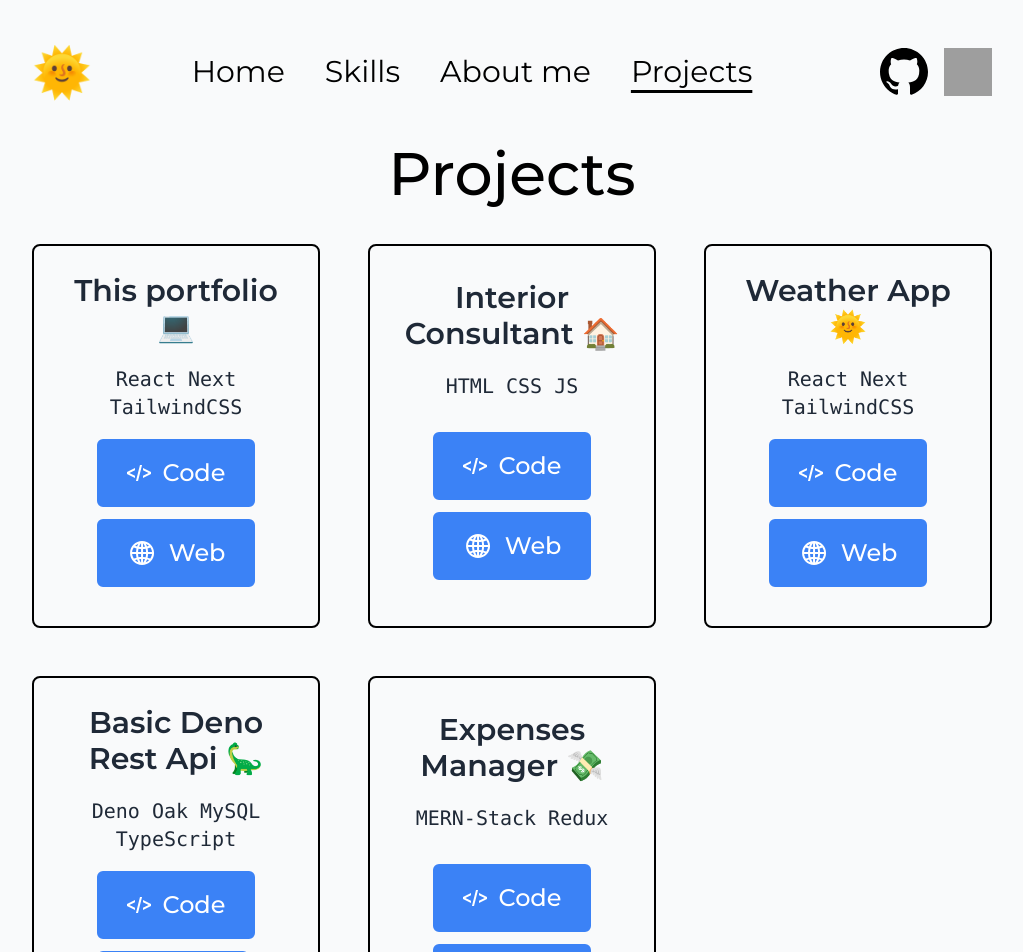
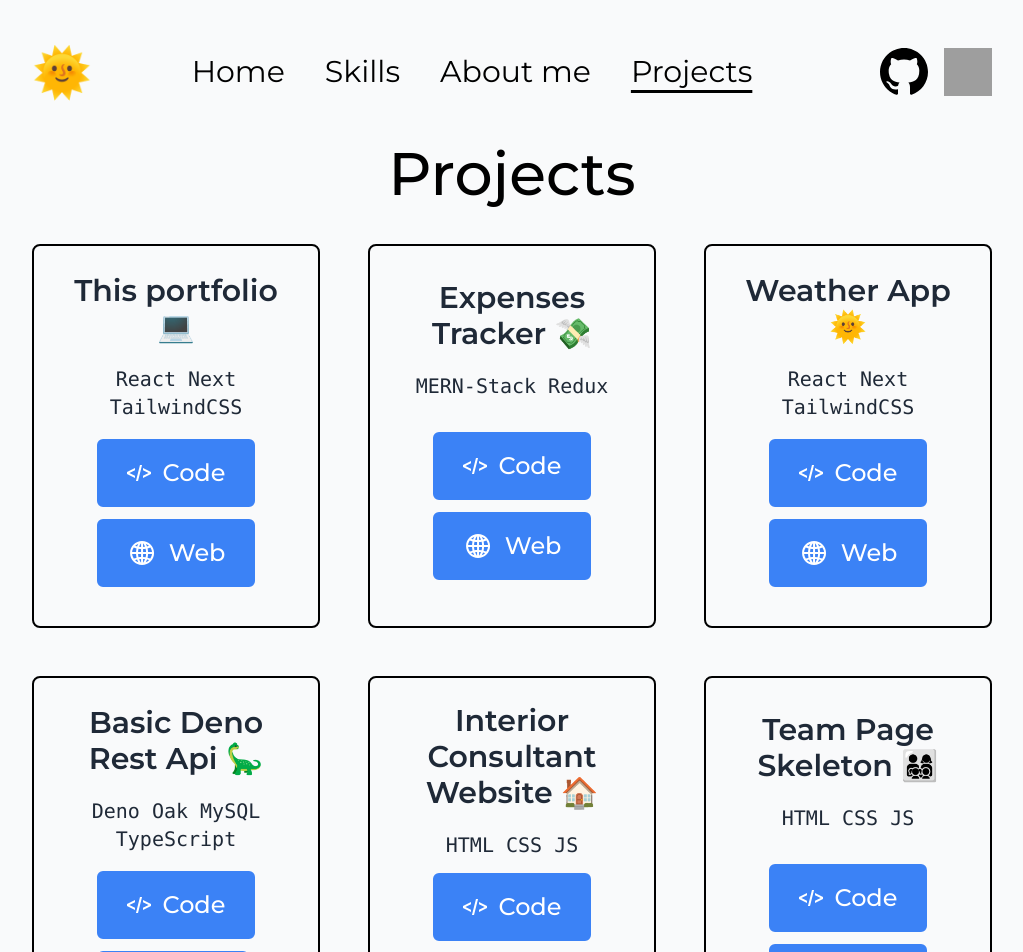
Before and after one commit to alereyleyva/alereyleyva.dev, a Next.js app: page /projects in a window 1280 px wide. Shown: the top 952 px of the page, without its empty margins (128-1151 px from the left). Built offline with nearby package versions, Linux system fonts and the light colour scheme; grey boxes are pictures that could not be loaded.

Commit message:
Projects data updated

```diff
--- a/data/projects.js
+++ b/data/projects.js
@@ -6,10 +6,10 @@ const projects = [
     code: 'https://github.com/alereyleyva/alereyleyva.dev',
   },
   {
-    name: 'Interior Consultant 🏠',
-    techs: 'HTML CSS JS',
-    web: 'https://interior-consultant-app.vercel.app/',
-    code: 'https://github.com/AleReyLeyva/Interior-Consultant',
+    name: 'Expenses Tracker 💸',
+    web: 'https://unipiso.herokuapp.com/',
+    code: 'https://github.com/alereyleyva/unipiso',
+    techs: 'MERN-Stack Redux',
   },
   {
     name: 'Weather App 🌞',
@@ -24,10 +24,16 @@ const projects = [
     techs: 'Deno Oak MySQL TypeScript',
   },
   {
-    name: 'Expenses Manager 💸',
-    web: 'https://unipiso.herokuapp.com/',
-    code: 'https://github.com/alereyleyva/unipiso',
-    techs: 'MERN-Stack Redux',
+    name: 'Interior Consultant Website 🏠',
+    techs: 'HTML CSS JS',
+    web: 'https://interior-consultant-app.vercel.app/',
+    code: 'https://github.com/AleReyLeyva/Interior-Consultant',
+  },
+  {
+    name: 'Team Page Skeleton 👨‍👩‍👧‍👦',
+    techs: 'HTML CSS JS',
+    web: 'https://interior-consultant-app.vercel.app/',
+    code: 'https://github.com/AleReyLeyva/Interior-Consultant',
   },
 ];
 
```
